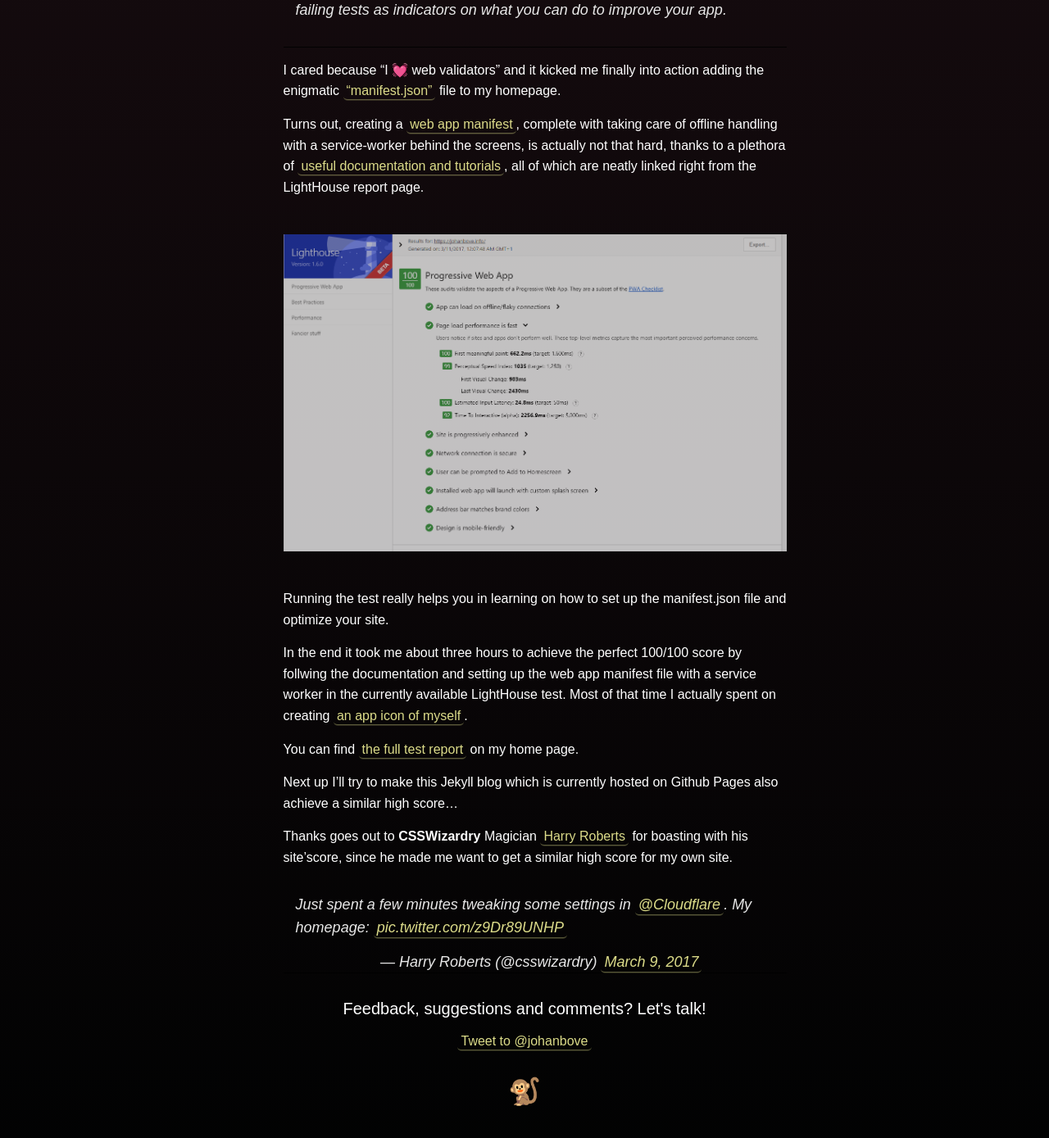
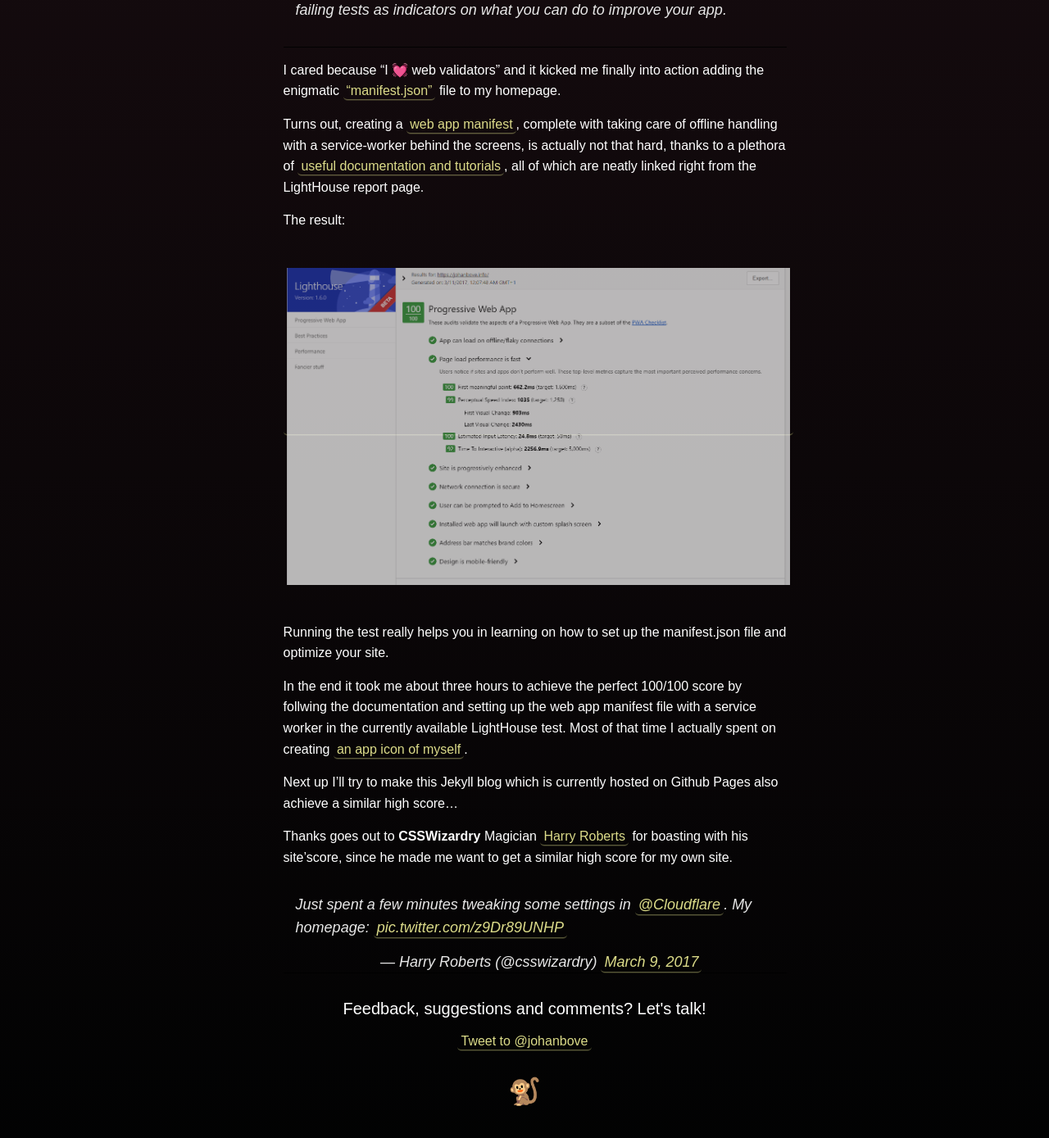
Before and after one commit to johanbove/johanbove.github.io, a Jekyll site: the page built from _posts/2017-03-11-lighthouse-score-100.md, in a window 1280 px wide and 1400 px high, scrolled down 646 px. Shown: the top 1389 px of the window at 82% size. Built offline with Jekyll 4.4.1, drawn with Linux system fonts in a browser that asks for light colours; comment, search, counter and statistics services are not loaded.

Commit message:
Changes post

```diff
--- a/_posts/2017-03-11-lighthouse-score-100.md
+++ b/_posts/2017-03-11-lighthouse-score-100.md
@@ -14,13 +14,13 @@
 
 Turns out, creating a [web app manifest](https://developers.google.com/web/fundamentals/engage-and-retain/web-app-manifest/), complete with taking care of offline handling with a service-worker behind the screens, is actually not that hard, thanks to a plethora of [useful documentation and tutorials](https://developers.google.com/web/tools/lighthouse/audits/manifest-exists), all of which are neatly linked right from the LightHouse report page.
 
-![My Lighthouse score of 100/100](/images/20170311-lighthouseresults100.png)
+The result:
+
+[![My Lighthouse score of 100/100](/images/20170311-lighthouseresults100.png)](https://johanbove.info/lighthouse/johanbove.info_2017-03-11_00-15-24.report.html)
 
 Running the test really helps you in learning on how to set up the manifest.json file and optimize your site.
 
 In the end it took me about three hours to achieve the perfect 100/100 score by follwing the documentation and setting up the web app manifest file with a service worker in the currently available LightHouse test. Most of that time I actually spent on creating [an app icon of myself](https://johanbove.info/img/johanbove_192x192.png).
-
-You can find [the full test report](https://johanbove.info/lighthouse/johanbove.info_2017-03-11_00-15-24.report) on my home page.
 
 Next up I'll try to make this Jekyll blog which is currently hosted on Github Pages also achieve a similar high score...
 
```
